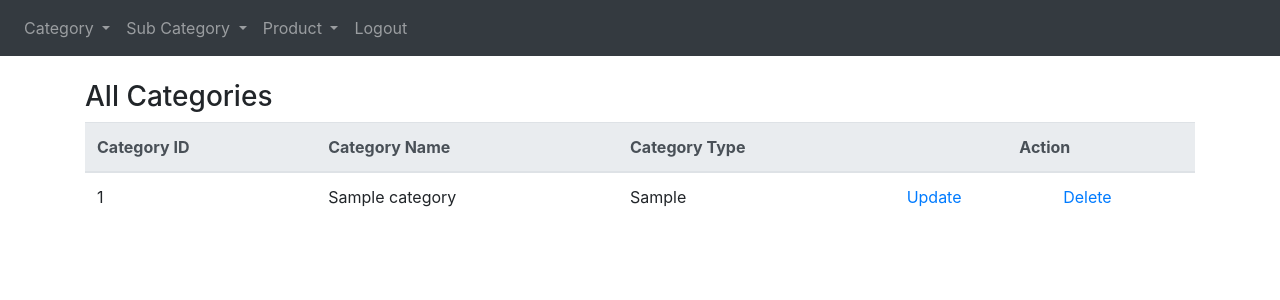
After one commit to masifafzal81/sgf, a Django app: page /view_category/ in a window 1280 px wide. The commit adds this page. Shown: the top 300 px of the page. Run offline with Django 5.2, Linux system fonts and the light colour scheme; a user stored in the database is signed in; tables that the repository leaves empty hold one stand-in row (values such as "Sample post").

Commit message:
Category Crud Complete

```diff
--- a/sgfarm/webapp/templates/navbar.html
+++ b/sgfarm/webapp/templates/navbar.html
@@ -6,17 +6,32 @@
   <div class="collapse navbar-collapse" id="navbarSupportedContent">
     <ul class="navbar-nav mr-auto">
         {% if user.is_authenticated %}
-      <li class="nav-item active">
-        <a class="nav-link" href="{% url 'home' %}">Home <span class="sr-only">(current)</span></a>
+      <li class="nav-item dropdown">
+        <a class="nav-link dropdown-toggle" href="#" id="navbarDropdown" role="button" data-toggle="dropdown" aria-haspopup="true" aria-expanded="false">
+          Category
+        </a>
+        <div class="dropdown-menu" aria-labelledby="navbarDropdown">
+          <a class="dropdown-item" href="{% url 'add_category' %}">Add Category</a>
+          <a class="dropdown-item" href="{% url 'view_category' %}">View Categories</a>
+       </div>
       </li>
-      <li class="nav-item">
-        <a class="nav-link" href="{% url 'add_category' %}">Add Category</a>
+      <li class="nav-item dropdown">
+        <a class="nav-link dropdown-toggle" href="#" id="navbarDropdown" role="button" data-toggle="dropdown" aria-haspopup="true" aria-expanded="false">
+          Sub Category
+        </a>
+        <div class="dropdown-menu" aria-labelledby="navbarDropdown">
+          <a class="dropdown-item" href="#">Add Sub Category</a>
+          <a class="dropdown-item" href="#">View Sub Categories</a>
+       </div>
       </li>
-      <li class="nav-item">
-        <a class="nav-link" href="#">Add Sub Category</a>
-      </li>
-      <li class="nav-item">
-        <a class="nav-link" href="#">Add Product</a>
+      <li class="nav-item dropdown">
+        <a class="nav-link dropdown-toggle" href="#" id="navbarDropdown" role="button" data-toggle="dropdown" aria-haspopup="true" aria-expanded="false">
+          Product
+        </a>
+        <div class="dropdown-menu" aria-labelledby="navbarDropdown">
+          <a class="dropdown-item" href="#">Add Product</a>
+          <a class="dropdown-item" href="#">View Products</a>
+       </div>
       </li>
       <li class="nav-item">
         <a class="nav-link" href="{% url 'logout' %}">Logout</a>
--- /dev/null
+++ b/sgfarm/webapp/templates/view_category.html
@@ -0,0 +1,38 @@
+{% extends 'base.html' %}
+{% block content %}
+{% if user.is_authenticated %}
+<h3>All Categories</h3>
+
+{% if category_record %}
+  <table class="table">
+    <thead class="thead-light">
+      <tr>
+        <th scope="col">Category ID</th>
+        <th scope="col">Category Name</th>
+        <th scope="col">Category Type</th>
+        <th scope="col" colspan="2"><center>Action</center></th>
+      </tr>
+    </thead>
+    <tbody>
+      {% for cat in category_record %}
+      <tr>
+        <td>{{ cat.category_id }}</td>
+        <td>{{ cat.category_name }}</td>
+        <td>{{ cat.category_type }}</td>
+        <td><a href="{% url 'update_category' cat.pk %}"
+             onclick="return confirm('Are you sure you want to update this category?');">
+             Update
+          </a></td>
+        <td><a href="{% url 'delete_category' cat.pk %}"
+             onclick="return confirm('Are you sure you want to delete this category?');">
+             Delete
+          </a></td>
+      </tr>
+      {% endfor %}
+    </tbody>
+  </table>
+{% else %}
+  <p>No categories found.</p>
+{% endif %}
+{% endif %}
+{% endblock %}
--- a/sgfarm/webapp/urls.py
+++ b/sgfarm/webapp/urls.py
@@ -5,5 +5,9 @@ urlpatterns = [
     path('', views.home, name='home'),
     path('logout/', views.logout_view, name='logout'),
     path('add_category/', views.add_category, name='add_category'),
+    path('view_category/', views.view_category, name='view_category'),
+    path('delete_category/<int:pk>/', views.delete_category, name='delete_category'),
+    path('update_category/<int:pk>/', views.update_category, name='update_category'),
+
 
 ]
--- a/sgfarm/webapp/views.py
+++ b/sgfarm/webapp/views.py
@@ -1,6 +1,7 @@
-from django.shortcuts import render, redirect
+from django.shortcuts import render, redirect, get_object_or_404
 from django.contrib.auth import authenticate, login, logout
 from django.contrib import messages
+from . models import Category
 from . forms import AddCategoryForm
 
 def home(request):
@@ -40,8 +41,44 @@ def add_category(request):
             if form.is_valid():
                 add_category = form.save()
                 messages.success(request,'Category added successfully.')
-                return redirect('home')
+                return redirect('view_category')
         return render(request,'add_category.html', {'form':form})
     else:
         messages.success(request, 'You have to login to add categories.')
         return redirect('home')
+
+def view_category(request):
+    if request.user.is_authenticated:
+        # Look up the specific client data
+        category_record = Category.objects.all()
+        return render(request, 'view_category.html',{'category_record':category_record})
+    else:
+        messages.success(request,'You have to login.....')
+        return redirect('home')
+
+def delete_category(request, pk):
+    if request.user.is_authenticated:
+        # Look up the specific client data
+        category_delete = get_object_or_404(Category, pk=pk)
+        category_delete.delete()
+        messages.success(request, "Category deleted successfully.")
+        return redirect('view_category')
+    else:
+        messages.success(request,'You have to login.....')
+        return redirect('home')
+
+def update_category(request, pk):
+    if request.user.is_authenticated:
+        category_instance = get_object_or_404(Category, pk=pk)
+        form = AddCategoryForm(request.POST or None, instance=category_instance)
+
+        if request.method == "POST":
+            if form.is_valid():
+                form.save()
+                messages.success(request, "Category updated successfully.")
+                return redirect('view_category')
+
+        return render(request, 'update_category.html', {'form': form})
+    else:
+        messages.warning(request, 'You have to login.')
+        return redirect('home')
```
Also changed, not shown: sgfarm/webapp/templates/update_category.html (added, +29 -0 lines).
